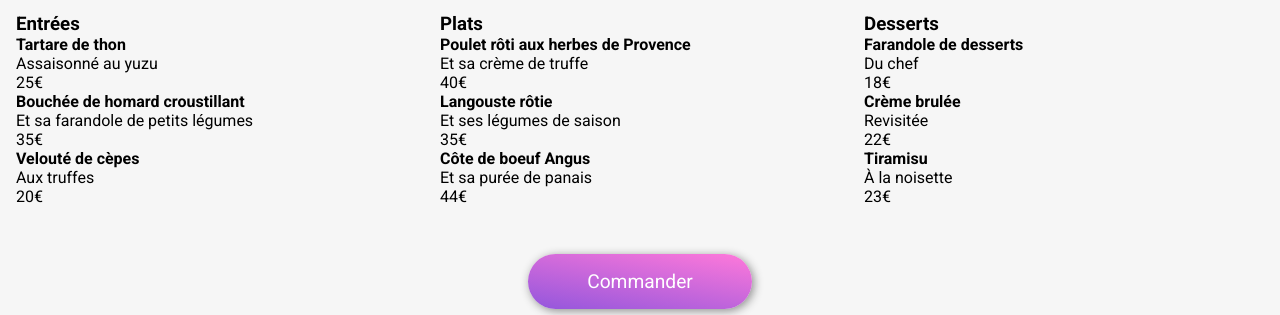
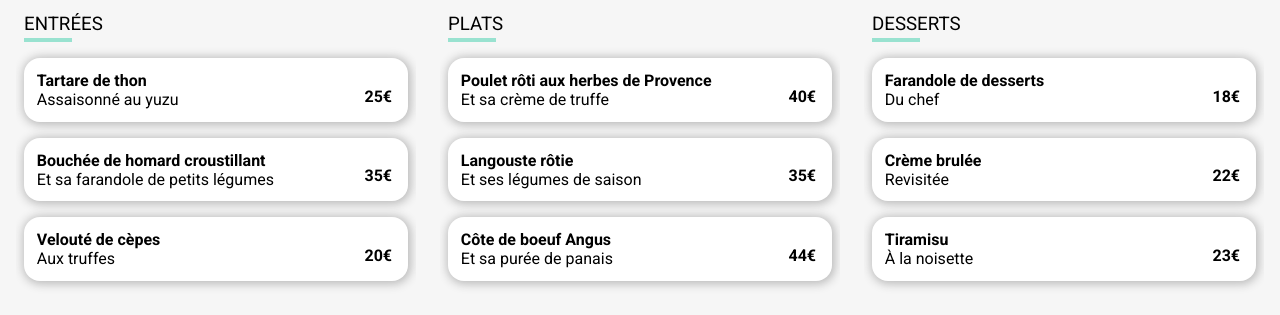
Before and after one commit to alexpatego/P3-ohmyfood, a website: page pages/resto_4.html in a window 1280 px wide. Shown: the part 637-952 px from the top of the page. Drawn offline with Linux system fonts and the light colour scheme; a web font is replaced by a local one.

Commit message:
textes restaurants

```diff
--- a/pages/resto_3.html
+++ b/pages/resto_3.html
@@ -12,6 +12,10 @@
     <link rel="preconnect" href="https://fonts.gstatic.com" crossorigin>
     <link href="https://fonts.googleapis.com/css2?family=Roboto:wght@400;700&family=Shrikhand&display=swap" rel="stylesheet">
     <script src="https://kit.fontawesome.com/aac76db6a7.js" crossorigin="anonymous"></script>
+    <link rel="apple-touch-icon" sizes="180x180" href="../images/favicon/apple-touch-icon.png">
+    <link rel="icon" type="image/png" sizes="32x32" href="../images/favicon/favicon-32x32.png">
+    <link rel="icon" type="image/png" sizes="16x16" href="../images/favicon/favicon-16x16.png">
+    <link rel="manifest" href="/site.webmanifest">
 </head>
 <body id="id_resto">
     <a href="./../index.html">
@@ -22,77 +26,122 @@
     <div>
         <img class="imgbanner" src="./../images/restaurants/menu-3.jpg">
     </div>
+    <!--Menu et titre-->
     <section id="menu-deroulant">
         <h2>À la française</h2>
         <div class="carte">
-            <div class="entrees">
+            <!--Liste menu grid-->
+            <div class="menu__list">
+            <div class="menu__title">
             <h3>Entrées</h3>
             <div class="green-lign"></div>
+            </div>
                 <div class="card-resto">
+                <div class="card-resto__description">
                 <h4>Tartare de poulpe acidulé</h4>
                 <p>Aux zestes d'orange</p>
+                </div>
                 <span class="card-resto__price">25€</span>
-                <div class="card-resto__check"></div>
+                <div class="card-resto__check">
+                <i class="fas fa-check-circle fa-2x"></i>
+                </div>
                 </div>
                 <div class="card-resto">
+                <div class="card-resto__description">
                 <h4>Velouté de légumes d'antan</h4>
                 <p>Carotte, panais, topinambour</p>
+                </div>
                 <span class="card-resto__price">35€</span>
-                <div class="card-resto__check"></div>
+                <div class="card-resto__check">
+                    <i class="fas fa-check-circle fa-2x"></i>
+                </div>
                 </div>
                 <div class="card-resto">
+                <div class="card-resto__description">
                 <h4>Soupe à l'oignon</h4>
                 <p>Revisitée</p>
+                </div>
                 <span class="card-resto__price">20€</span>
-                <div class="card-resto__check"></div>
+                <div class="card-resto__check">
+                    <i class="fas fa-check-circle fa-2x"></i>
+                </div>
                 </div>
             </div>
-            <div class="plats">
+            <div class="menu__list">
+            <div class="menu__title">
             <h3>Plats</h3>
             <div class="green-lign"></div>
+            </div>
                 <div class="card-resto">
+                <div class="card-resto__description">
                 <h4>Coquilles Saint-Jacques</h4>
                 <p>Accompagnées d'une purée de panais</p>
+                </div>
                 <span class="card-resto__price">40€</span>
-                <div class="card-resto__check"></div>
+                <div class="card-resto__check">
+                    <i class="fas fa-check-circle fa-2x"></i>
+                </div>
                 </div>
                 <div class="card-resto">
+                <div class="card-resto__description">
                 <h4>Magret de canard</h4>
                 <p>Et parmentier de pommes de terre</p>
+                </div>
                 <span class="card-resto__price">35€</span>
-                <div class="card-resto__check"></div>
+                <div class="card-resto__check">
+                    <i class="fas fa-check-circle fa-2x"></i>
+                </div>
                 </div>
                 <div class="card-resto">
+                <div class="card-resto__description">
                 <h4>Pigeonneau d’Ille-et-Vilaine</h4>
                 <p>Sur son lit de gnocchis aux légumes</p>
+                </div>
                 <span class="card-resto__price">44€</span>
-                <div class="card-resto__check"></div>
+                <div class="card-resto__check">
+                    <i class="fas fa-check-circle fa-2x"></i>
+                </div>
                 </div>
             </div>
-            <div class="desserts">
+            <div class="menu__list">
+            <div class="menu__title">
             <h3>Desserts</h3>
             <div class="green-lign"></div>
+            </div>
                 <div class="card-resto">
+                <div class="card-resto__description">
                 <h4>Pétales de violettes glacés</h4>
                 <p>Et purée de noisettes</p>
+                </div>
                 <span class="card-resto__price">18€</span>
-                <div class="card-resto__check"></div>
+                <div class="card-resto__check">
+                    <i class="fas fa-check-circle fa-2x"></i>
+                </div>
                 </div>
                 <div class="card-resto">
+                    <div class="card-resto__description">
                 <h4>Fondant au chocolat</h4>
                 <p>Revisité</p>
+                </div>
                 <span class="card-resto__price">22€</span>
-                <div class="card-resto__check"></div>
+                <div class="card-resto__check">
+                    <i class="fas fa-check-circle fa-2x"></i>
+                </div>
                 </div>
                 <div class="card-resto">
+                <div class="card-resto__description">
                 <h4>Millefeuille croustillant</h4>
                 <p>Myrtilles et pâte d’amande</p>
+                </div>
                 <span class="card-resto__price">23€</span>
-                <div class="card-resto__check"></div>
+                <div class="card-resto__check">
+                    <i class="fas fa-check-circle fa-2x"></i>
+                </div>
                 </div>
             </div>
         </div>
     </section>
+    <!--btn commande-->
     <a href="#" class="commande_btn">Commander</a>
     <footer id="footer">
         <h3>ohmyfood</h3>
--- a/pages/resto_4.html
+++ b/pages/resto_4.html
@@ -12,6 +12,10 @@
     <link rel="preconnect" href="https://fonts.gstatic.com" crossorigin>
     <link href="https://fonts.googleapis.com/css2?family=Roboto:wght@400;700&family=Shrikhand&display=swap" rel="stylesheet">
     <script src="https://kit.fontawesome.com/aac76db6a7.js" crossorigin="anonymous"></script>
+    <link rel="apple-touch-icon" sizes="180x180" href="../images/favicon/apple-touch-icon.png">
+    <link rel="icon" type="image/png" sizes="32x32" href="../images/favicon/favicon-32x32.png">
+    <link rel="icon" type="image/png" sizes="16x16" href="../images/favicon/favicon-16x16.png">
+    <link rel="manifest" href="/site.webmanifest">
 </head>
 <body id="id_resto">
     <a href="./../index.html">
@@ -23,77 +27,122 @@
     <div>
         <img class="imgbanner" src="./../images/restaurants/menu-4.jpg">
     </div>
+    <!--Menu et titre-->
     <section id="menu-deroulant">
         <h2>Le délice des sens</h2>
         <div class="carte">
-            <div class="entrees">
+            <!--Liste menu grid-->
+            <div class="menu__list">
+            <div class="menu__title">
             <h3>Entrées</h3>
             <div class="green-lign"></div>
+            </div>
                 <div class="card-resto">
+                <div class="card-resto__description">
                 <h4>Tartare de thon</h4>
                 <p>Assaisonné au yuzu</p>
+                </div>
                 <span class="card-resto__price">25€</span>
-                <div class="card-resto__check"></div>
+                <div class="card-resto__check">
+                <i class="fas fa-check-circle fa-2x"></i>
+                </div>
                 </div>
                 <div class="card-resto">
-                <h4>Bouchée de homard croustillant </h4>
+                <div class="card-resto__description">
+                <h4>Bouchée de homard croustillant</h4>
                 <p>Et sa farandole de petits légumes</p>
+                </div>
                 <span class="card-resto__price">35€</span>
-                <div class="card-resto__check"></div>
+                <div class="card-resto__check">
+                    <i class="fas fa-check-circle fa-2x"></i>
+                </div>
                 </div>
                 <div class="card-resto">
+                <div class="card-resto__description">
                 <h4>Velouté de cèpes</h4>
                 <p>Aux truffes</p>
+                </div>
                 <span class="card-resto__price">20€</span>
-                <div class="card-resto__check"></div>
+                <div class="card-resto__check">
+                    <i class="fas fa-check-circle fa-2x"></i>
+                </div>
                 </div>
             </div>
-            <div class="plats">
+            <div class="menu__list">
+            <div class="menu__title">
             <h3>Plats</h3>
             <div class="green-lign"></div>
+            </div>
                 <div class="card-resto">
+                <div class="card-resto__description">
                 <h4>Poulet rôti aux herbes de Provence</h4>
                 <p>Et sa crème de truffe</p>
+                </div>
                 <span class="card-resto__price">40€</span>
-                <div class="card-resto__check"></div>
+                <div class="card-resto__check">
+                    <i class="fas fa-check-circle fa-2x"></i>
+                </div>
                 </div>
                 <div class="card-resto">
+                <div class="card-resto__description">
                 <h4>Langouste rôtie</h4>
                 <p>Et ses légumes de saison</p>
+                </div>
                 <span class="card-resto__price">35€</span>
-                <div class="card-resto__check"></div>
+                <div class="card-resto__check">
+                    <i class="fas fa-check-circle fa-2x"></i>
+                </div>
                 </div>
                 <div class="card-resto">
+                <div class="card-resto__description">
                 <h4>Côte de boeuf Angus</h4>
                 <p>Et sa purée de panais</p>
+                </div>
                 <span class="card-resto__price">44€</span>
-                <div class="card-resto__check"></div>
+                <div class="card-resto__check">
+                    <i class="fas fa-check-circle fa-2x"></i>
+                </div>
                 </div>
             </div>
-            <div class="desserts">
+            <div class="menu__list">
+            <div class="menu__title">
             <h3>Desserts</h3>
             <div class="green-lign"></div>
+            </div>
                 <div class="card-resto">
+                <div class="card-resto__description">
                 <h4>Farandole de desserts</h4>
                 <p>Du chef</p>
+                </div>
                 <span class="card-resto__price">18€</span>
-                <div class="card-resto__check"></div>
+                <div class="card-resto__check">
+                    <i class="fas fa-check-circle fa-2x"></i>
+                </div>
                 </div>
                 <div class="card-resto">
-                <h4>Crème brulée </h4>
+                <div class="card-resto__description">
+                <h4>Crème brulée</h4>
                 <p>Revisitée</p>
+                </div>
                 <span class="card-resto__price">22€</span>
-                <div class="card-resto__check"></div>
+                <div class="card-resto__check">
+                    <i class="fas fa-check-circle fa-2x"></i>
+                </div>
                 </div>
                 <div class="card-resto">
+                <div class="card-resto__description">
                 <h4>Tiramisu</h4>
                 <p>À la noisette</p>
+                </div>
                 <span class="card-resto__price">23€</span>
-                <div class="card-resto__check"></div>
+                <div class="card-resto__check">
+                    <i class="fas fa-check-circle fa-2x"></i>
+                </div>
                 </div>
             </div>
         </div>
     </section>
+    <!--btn commande-->
     <a href="#" class="commande_btn">Commander</a>
 
     </main>
```
